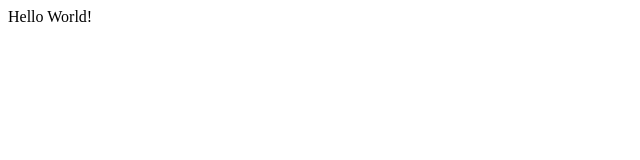
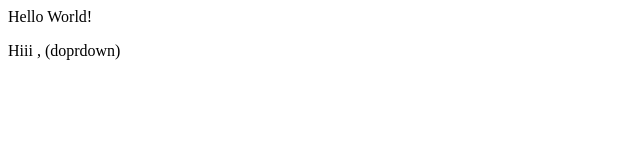
Before and after one commit to ElectronicVerse/Localrepo, a plain HTML site: page index.html in a window 1280 px wide. Shown: the whole page, without its empty margins (0-640 px from the left). Drawn offline with Linux system fonts and the light colour scheme.

```diff
--- a/index.html
+++ b/index.html
@@ -1 +1,2 @@
 <p>Hello World!</p>
+<p>Hiii , (doprdown) </p>
```
